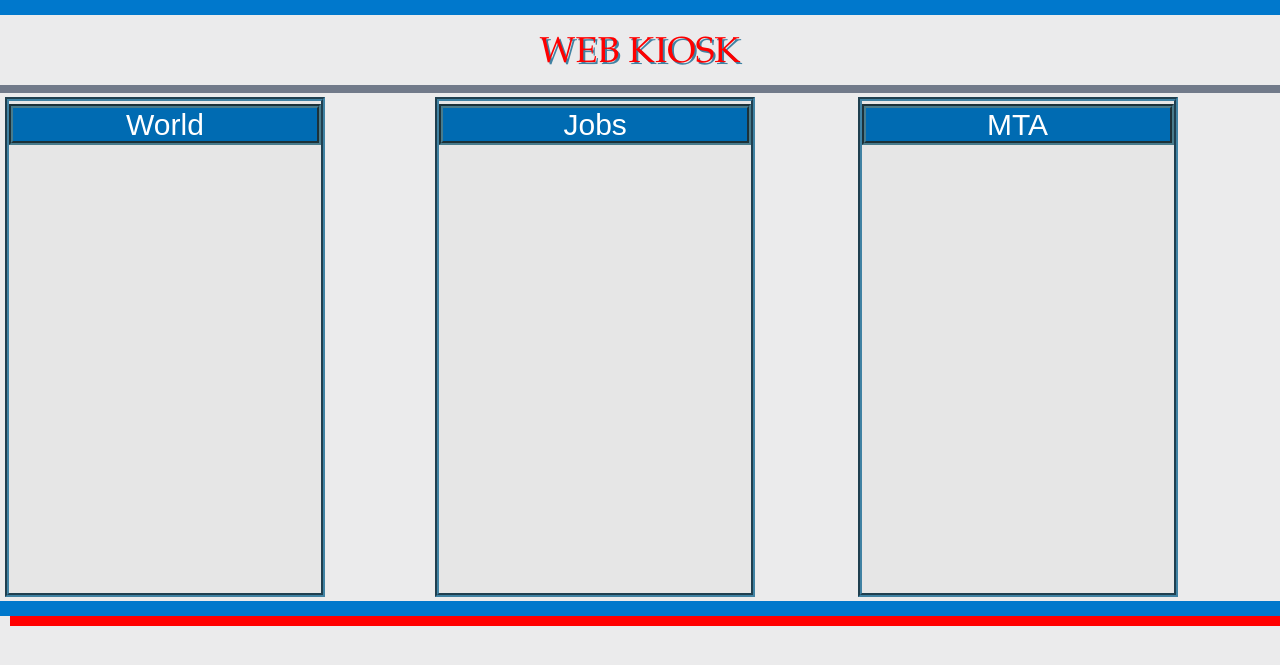
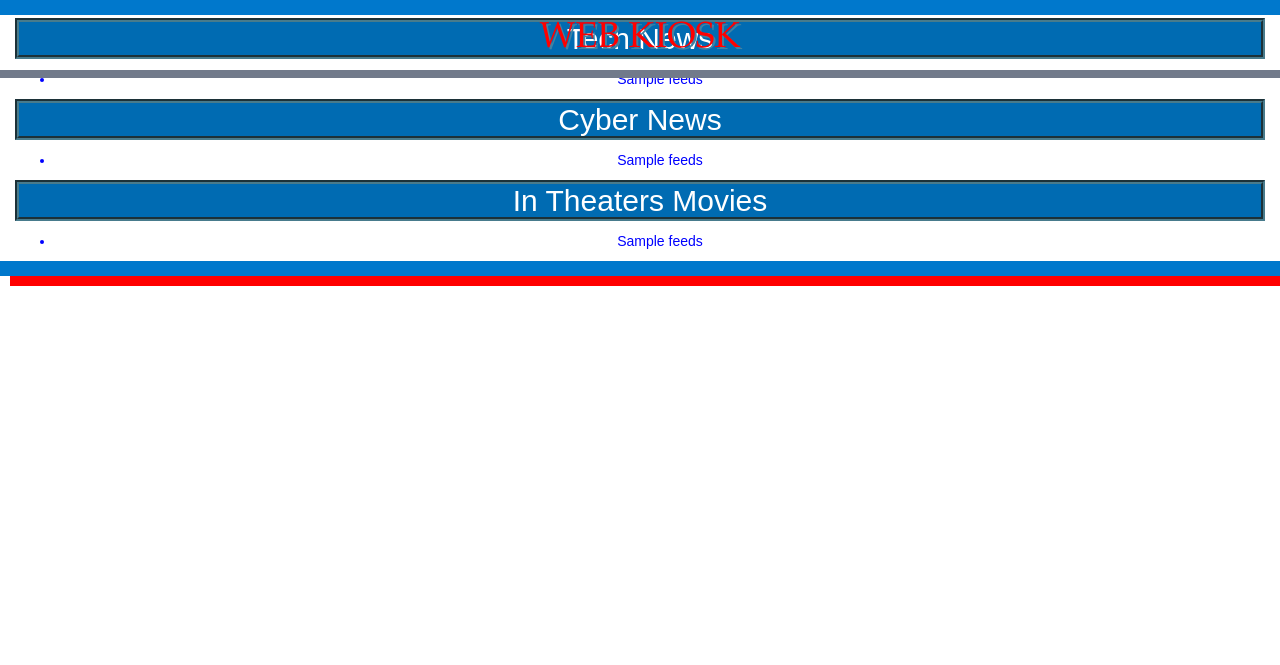
Before and after one commit to ysfdev/web-kiosk, a Flask app: template app/templates/page2.html in a window 1280 px wide. Shown: the top 665 px of the page. Run offline with Flask 2, Linux system fonts and the light colour scheme; the template is opened without the code that fills it: most values are stand-ins (such as "Sample title", 1, 10 or a date in 2020); some libraries are stand-ins or nearby versions.

Commit message:
more sources added

```diff
--- a/app/contentCrawler.py
+++ b/app/contentCrawler.py
@@ -9,30 +9,30 @@ from bs4 import BeautifulSoup
 
 
 news_feeds = []
+news_feeds_desc = []
 sports_feeds = []
 weather_feeds = []
 weather_desc_feeds = []
+tech_feeds = []
+movie_feeds = []
+cybersecurity_feeds = []
 
 
 
-class getFeedsContent:
+class getIndexFeedsContent:
 
 
 
     def __init__(self):
+        print("on")
+        #self.get_news_feeds()
+        #self.get_sports_feeds()
+        #self.get_weather_feeds()
 
-        self.get_news_feeds()
-        self.get_sports_feeds()
-        self.get_weather_feeds()
-
-
-    def __del__(self):
-
-        self.browser.close()
 
     def get_news_feeds(self):
 
-        url = 'http://www.usnews.com/rss/news'
+        url = 'http://rssfeeds.usatoday.com/usatoday-NewsTopStories'
 
         #get news data
 
@@ -44,14 +44,19 @@ class getFeedsContent:
 
             soup = BeautifulSoup(r.text, "xml")
             news_data = soup.findAll('title')
+            feeds_desc = soup.findAll('description')
 
 
         news_feeds.clear()  # clear list before appending to it
+        news_feeds_desc.clear()
 
+        i = 1  # counter
         #get data first 10 headings
-        for news in news_data[1:11]:
+        for news in news_data[2:11]:
 
              news_feeds.append(news.text)
+             news_feeds_desc.append(feeds_desc[i].text)
+             i =+ 1
 
 
 
@@ -71,6 +76,7 @@ class getFeedsContent:
 
             soup = BeautifulSoup(r.text, "xml")
             sports_data = soup.findAll('title')
+
 
         sports_feeds.clear()  # clear list before appending to it
 
@@ -100,9 +106,89 @@ class getFeedsContent:
 
         i = 1  # counter for weather feeds
 
-        #iterate weather data
+        #iterate weather dataDOD
         for feeds in feeds_titles[1:]:
 
              weather_feeds.append(feeds.text)
              weather_desc_feeds.append(feeds_desc[i].text) # feed titles descriptions
              i += 1
+
+class getPage2FeedsContent:
+
+
+    def __init__(self):
+
+        print("on")
+        #self.get_tech_feeds()
+        #self.get_cybersecurity_feeds()
+        #self.get_dod_feeds()
+
+    def get_movie_feeds(self):
+
+        url = 'http://movieweb.com/rss/new-movies/'
+
+        #get news data
+
+        r = requests.get(url)
+
+        #find elements
+
+        if r.status_code == 200:
+
+            soup = BeautifulSoup(r.text, "xml")
+            feeds_data = soup.findAll('title')
+
+
+        movie_feeds.clear()  # clear list before appending to it
+
+        #get data first 10 headings
+        for feeds in feeds_data[1:11]:
+
+            movie_feeds.append(feeds.text)
+
+    def get_tech_feeds(self):
+
+        url = "http://www.cnet.com/rss/news/"
+
+        #get news data
+
+        r = requests.get(url)
+
+        #find elements
+
+        if r.status_code == 200:
+
+            soup = BeautifulSoup(r.text, "xml")
+            feeds_data = soup.findAll('title')
+
+
+        tech_feeds.clear()  # clear list before appending to it
+
+        #get data first 10 headings
+        for feeds in feeds_data[2:12]:
+
+             tech_feeds.append(feeds.text)
+
+    def get_cybersecurity_feeds(self):
+
+        url = 'http://feeds.feedburner.com/TheHackersNews'
+
+
+        #get news data
+
+        r = requests.get(url)
+
+        #find elements
+
+        if r.status_code == 200:
+
+            soup = BeautifulSoup(r.text, "xml")
+            feeds_data = soup.findAll('title')
+
+
+        cybersecurity_feeds.clear()  # clear list before appending to it
+
+        #get data first 10 headings
+        for feeds in feeds_data[1:11]:
+
+            cybersecurity_feeds.append(feeds.text)
--- a/app/templates/base.html
+++ b/app/templates/base.html
@@ -6,6 +6,7 @@
         <link type="/text/javascript" href="js/script.js">
         <link rel="stylesheet" type="text/css" href="../static/css/style.css">
         <meta http-equiv="X-UA-Compatible" content="IE=edge">
+        <!-- <meta http-equiv="refresh" content="8; URL=page2"> -->
         <meta name="viewport" content="width=device-width, initial-scale=1">
         <link rel="stylesheet" href="https://maxcdn.bootstrapcdn.com/bootstrap/3.3.5/css/bootstrap.min.css">
         <!-- Latest boostrap compiled and minified JavaScript -->
@@ -15,16 +16,18 @@
     </head>
 
 
-    <body id=body-container>
-        <div id="container">
+    <body >
+    	<nav class="navbar navbar-reverse navbar-fixed-top">
         <div id="heading-menu">
         <h1 class="h1-heading">WEB KIOSK</h1>
         </div>
+        </nav>
+        <div id="container", class="container-fluid">
+			{% block content %} {% endblock %}
 
-        {% block content %} {% endblock %}
-    </div>
-    </div>
-    </body>
+    	</div>
+    	</div>
+    	</body>
 
 
 </html>
--- a/app/templates/page2.html
+++ b/app/templates/page2.html
@@ -1,32 +1,58 @@
-{% extends "base.html" %}
+<!DOCTYPE html>
+<html>
+    <head>
+        <meta charset="utf-8">
+        <title>Web Kiosk</title>
+        <link type="/text/javascript" href="js/script.js">
+        <link rel="stylesheet" type="text/css" href="../static/css/style.css">
+        <meta http-equiv="X-UA-Compatible" content="IE=edge">
+       <!-- <meta http-equiv="refresh" content="8; URL=/"> -->
+        <meta name="viewport" content="width=device-width, initial-scale=1">
+        <link rel="stylesheet" href="https://maxcdn.bootstrapcdn.com/bootstrap/3.3.5/css/bootstrap.min.css">
+        <!-- Latest boostrap compiled and minified JavaScript -->
+		<script type="text/javascript" src="http://ajax.googleapis.com/ajax/libs/jquery/1.4.2/jquery.min.js" charset="utf-8"></script>
+		<script src="https://maxcdn.bootstrapcdn.com/bootstrap/3.3.5/js/bootstrap.min.js"></script>
+    	<script type="text/javascript" src="js/json2html.js"></script>
+    </head>
 
+
+    <body >
+    	<nav class="navbar navbar-reverse navbar-fixed-top">
+        <div id="heading-menu">
+        <h1 class="h1-heading">WEB KIOSK</h1>
+        </div>
+        </nav>
+        <div id="container", class="container-fluid">
 {%block content %}
-    <div id="news-container">
-        <h2 class="h2-headings">World</h2>
+    <div id="feeds1-container">
+        <h2 class="h2-headings">Tech News</h2>
 		<ul>
-        <!--{%for sports in sports_content%}
-            <li class="feeds-content">{{sports}}</li>
-        {%endfor%}-->
+        {%for feeds in tech_content%}
+            <li class="feeds-content">{{feeds}}</li>
+      	{%endfor%}
         </ul>
 
     </div>
-    <div id="sports-container">
-        <h2 class="h2-headings">Jobs</h2>
-        <ul >
-        <!--{%for sports in sports_content%}
-            <li class="feeds-content">{{sports}}</li>
-        {%endfor%}-->
+    <div id="feeds2-container">
+        <h2 class="h2-headings">Cyber News</h2>
+       <ul>
+        {%for feeds in cyber_content%}
+            <li class="feeds-content">{{feeds}}</li>
+      	{%endfor%}
         </ul>
 
     </div>
 
-    <div id="weather-container">
-        <h2 class="h2-headings">MTA</h2>
+    <div id="feeds3-container">
+        <h2 class="h2-headings">In Theaters Movies</h2>
          <ul >
-         	<!--
-        {%for weather in weather_content%}
-            <li class="feeds-content">{{weather}}</li>
-        {%endfor%}
-        -->
+         {%for feeds in movie_content%}
+            <li class="feeds-content">{{feeds}}</li>
+      	{%endfor%}
         </ul>
+        </ul>
+     </div>
+    </div>
+</body>
+</html>
 {% endblock %}
```
Also changed, not shown: app/templates/index.html (+11 -10 lines).
